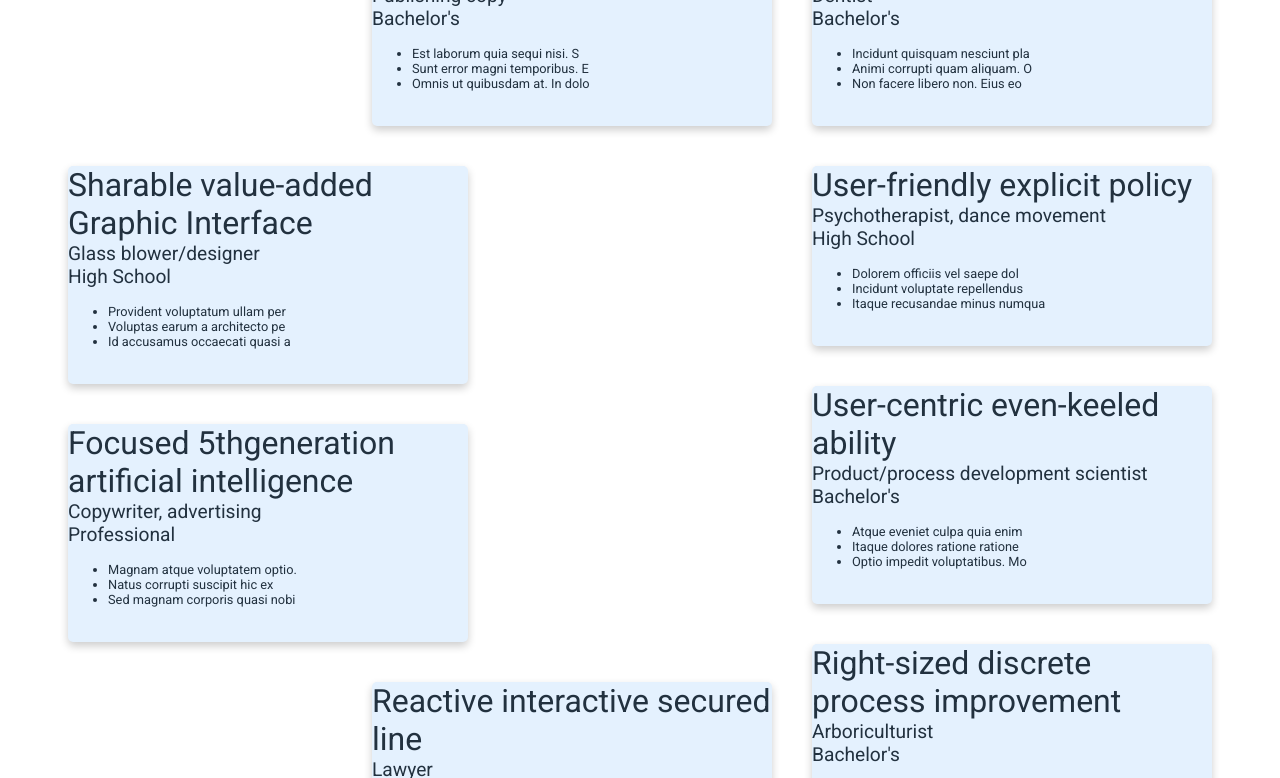
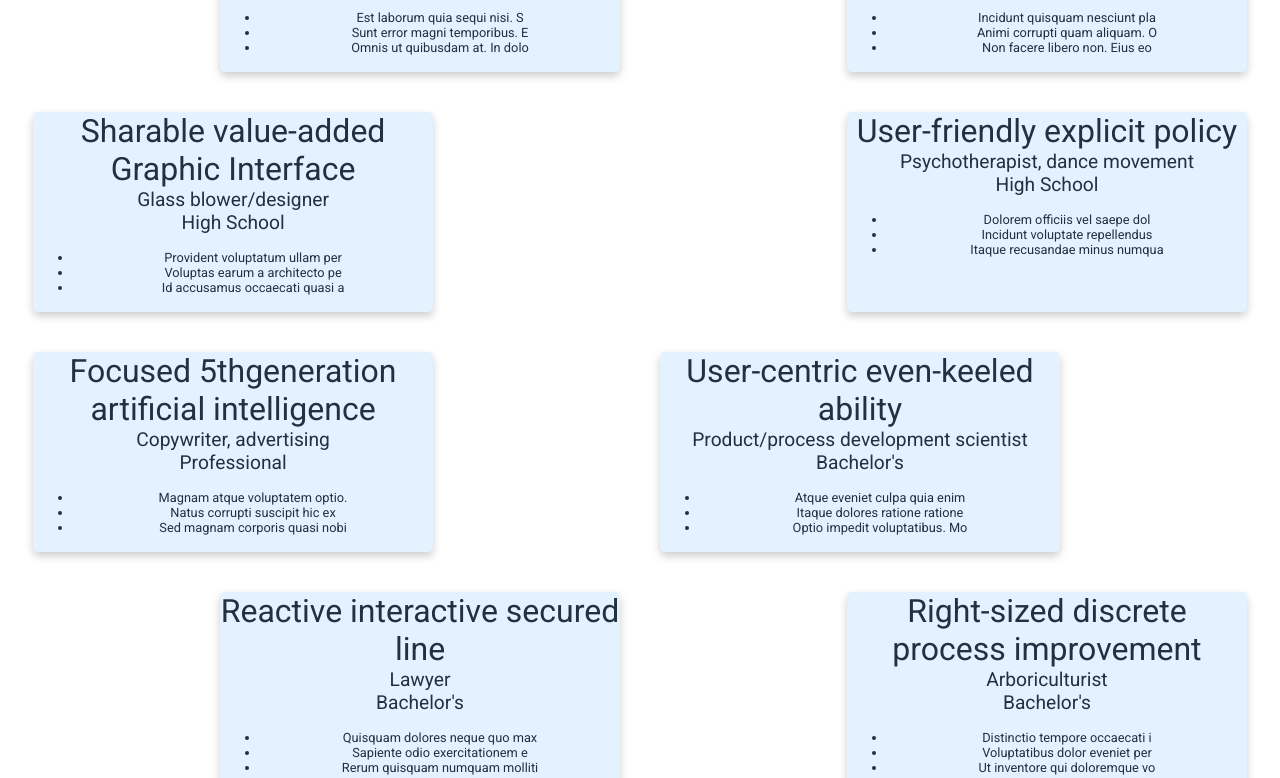
Before and after one commit to rohitmusti/secretHandShake, a plain HTML site: page cardPage.html in a window 1280 px wide. Shown: the part 709-1487 px from the top of the page. Drawn offline with Linux system fonts and the light colour scheme.

Commit message:
Added some more styling so that the cards line up a little bit better

```diff
--- a/css/main.css
+++ b/css/main.css
@@ -24,13 +24,14 @@ li#description {
 }
 
 div#cards {
-  padding-left: 40px;
-  padding-right: 40px;
+  padding-left: .4%;
+  padding-right: .4%;
+  text-align: center;
 }
 
 div#card-1 {
   float: left;
-
+  height: 200px;
   width: 400px;
   background-color: #E4F1FE ;
   color: #22313F;
@@ -42,7 +43,7 @@ div#card-1 {
 
 div#card-2 {
   float: right;
-
+  height: 200px;
   width: 400px;
   background-color: #E4F1FE ;
   color: #22313F;
@@ -53,10 +54,9 @@ div#card-2 {
 }
 
 div#card-3 {
-    /* padding-left: 25% ;
-    padding-right: 25%; */
-  float: right;
-  /* left:-50%; */
+  height: 200px;
+
+  display: inline-block;
   width: 400px;
   background-color: #E4F1FE ;
   color: #22313F;
@@ -68,18 +68,12 @@ div#card-3 {
 
 #card-1:hover {
     box-shadow: 0 8px 16px 0 rgba(0,0,0,0.2);
-    display: block;
-
 }
 
 #card-2:hover {
     box-shadow: 0 8px 16px 0 rgba(0,0,0,0.2);
-    display: block;
-
 }
 
 #card-3:hover {
     box-shadow: 0 8px 16px 0 rgba(0,0,0,0.2);
-    display: block;
-
 }
```
